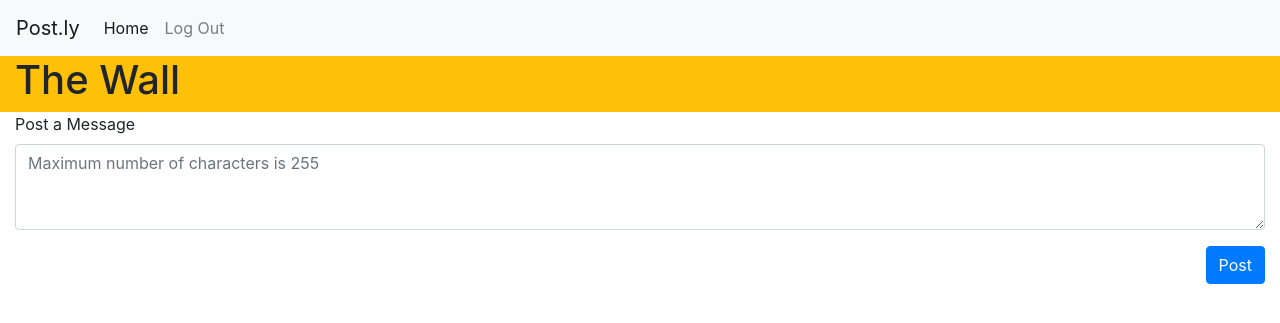
After one commit to Alastair-W/django_fullStack, a Django app: template login_and_reg/login_and_reg_app/templates/wall.html in a window 1280 px wide. The commit adds this page. Shown: the top 323 px of the page. Run offline with Django 3.2, Linux system fonts and the light colour scheme; the template is opened without the code that fills it, so the values that code supplies are empty; some libraries are stand-ins or nearby versions.

Commit message:
finished basic

```diff
--- /dev/null
+++ b/login_and_reg/login_and_reg_app/static/css/style.css
@@ -0,0 +1,3 @@
+button.sessionCheck a{
+    color: white !important;
+}
--- /dev/null
+++ b/login_and_reg/login_and_reg_app/templates/wall.html
@@ -0,0 +1,95 @@
+<!DOCTYPE html>
+<html lang="en">
+<head>
+<meta charset="UTF-8">
+<meta name="viewport" content="width=device-width, initial-scale=1.0">
+<meta http-equiv="X-UA-Compatible" content="ie=edge">
+<meta name="Description" content="Enter your description here"/>
+<link rel="stylesheet" href="https://cdnjs.cloudflare.com/ajax/libs/twitter-bootstrap/4.5.3/css/bootstrap.min.css">
+<link rel="stylesheet" href="https://cdnjs.cloudflare.com/ajax/libs/font-awesome/5.15.1/css/all.min.css">
+<link rel="stylesheet" href="assets/css/style.css">
+<title>Wall</title>
+</head>
+<body>
+    <nav class="navbar navbar-expand-sm navbar-light bg-light">
+        <a class="navbar-brand" href="#">Post.ly</a>
+        <button class="navbar-toggler d-lg-none" type="button" data-toggle="collapse" data-target="#collapsibleNavId" aria-controls="collapsibleNavId"
+            aria-expanded="false" aria-label="Toggle navigation">
+            <span class="navbar-toggler-icon"></span>
+        </button>
+        <div class="collapse navbar-collapse" id="collapsibleNavId">
+            <ul class="navbar-nav mr-auto mt-2 mt-lg-0">
+                <li class="nav-item active">
+                    <a class="nav-link" href='/'>Home <span class="sr-only">(current)</span></a>
+                </li>
+                <li class="nav-item">
+                    <a class="nav-link" href="logout">Log Out</a>
+                </li>
+            </ul>
+            <ul class="navbar-nav text-right">
+                {% for message in messages %}
+                <li>{{ message.success }}
+                    <span {% if message.tags %} class="{{ message.tags }}"{% endif %}><a href="/logout">Log Out</a></span>
+                </li>
+                {% endfor %}
+
+            </ul>
+        </div>
+    </nav>
+    <div class="container-fluid">
+        <div class="row bg-warning">
+            <div class="col">
+                <h1>The Wall</h1>
+            </div>
+        </div>
+        <div class="row">
+            <div class="col">
+                <form action="postMessage" method='POST'>
+                {% csrf_token %}
+                    <div class="form-group">
+                        <label for="message">Post a Message</label>
+                        <textarea class="form-control" name="message" id="message" rows="3" maxlength="255" placeholder="Maximum number of characters is 255"></textarea>
+                    </div>
+                    <div class="form-group text-right">
+                        <button class="btn btn-primary">Post</button>
+                    </div>
+                </form>
+            </div>
+        </div>
+        {% for item in allM %}
+        <div class="row">
+            <div class="col">
+                <h5>{{ item.user.first_name }} {{ item.user.last_name }} - {{ item.created_at }}</h5>
+                <p class="bg-light">{{ item.message }}</p>
+            </div>
+        </div>
+            {% for comment in item.comment.all %}
+            <div class="row ml-2">
+                <div class="col">
+                    <h5>{{ comment.user.first_name }} {{ comment.user.last_name }} - {{ comment.created_at }}</h5>
+                    <p class="border-bottom">{{ comment.comment }}</p>
+                </div>
+            </div>
+            {% endfor %}
+        <div class="row">
+            <div class="col">
+                <form action="postComment/{{ item.id }}" method='POST'>
+                {% csrf_token %}
+                    <div class="form-group">
+                        <label for="message">Post a Comment</label>
+                        <textarea class="form-control" name="comment" id="comment" rows="2" maxlength="255" placeholder="Maximum number of characters is 255"></textarea>
+                    </div>
+                    <div class="form-group text-right">
+                        <button class="btn btn-info">Comment</button>
+                    </div>
+                </form>
+            </div>
+        </div>
+        {% endfor %}
+    </div>
+
+<script src="https://cdnjs.cloudflare.com/ajax/libs/jquery/3.5.1/jquery.slim.min.js"></script>
+<script src="https://cdnjs.cloudflare.com/ajax/libs/popper.js/1.16.1/umd/popper.min.js"></script>
+<script src="https://cdnjs.cloudflare.com/ajax/libs/twitter-bootstrap/4.5.3/js/bootstrap.min.js"></script>
+</body>
+</html>
```
Also changed, not shown: login_and_reg/login_and_reg_app/models.py (+27 -0 lines), login_and_reg/login_and_reg_app/templates/index.html (+35 -7 lines), login_and_reg/login_and_reg_app/urls.py (+6 -2 lines), login_and_reg/login_and_reg_app/views.py (+63 -19 lines), login_and_reg/login_and_reg_app/migrations/0003_message.py (added), login_and_reg/login_and_reg_app/migrations/0004_comment.py (added).
